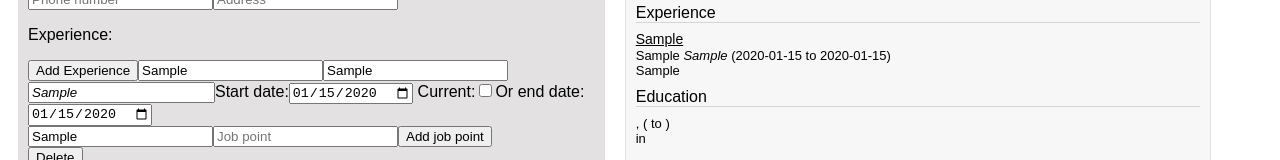
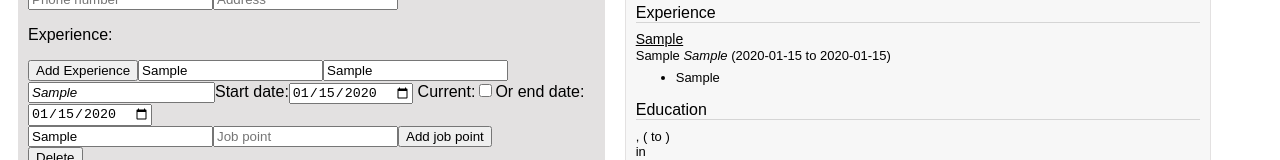
Before and after one commit to jesscz/cv-app, a React (Create React App) app: page / in a window 1280 px wide. Both pictures are taken after typing "Sample", "Sample", "Sample", "2020-01-15", "2020-01-15", "Sample" into the empty fields and a click on the button "Add job point". Shown: the part 189-349 px from the top of the page. Built offline with nearby package versions, Linux system fonts and the light colour scheme.

Commit message:
Add job points to preview excluding blank ones

```diff
--- a/src/components/Experience.js
+++ b/src/components/Experience.js
@@ -89,8 +89,8 @@ class Experience extends Component {
                             className="expEnd"
                         />
                     </label>
-                    <div>
-                        <label htmlFor="description">
+                    <div htmlFor="description" className='jobPoints'>
+                        <label>
                             <input
                                 onChange= {this.props.onDescriptionChange}
                                 placeholder="Job point"
--- a/src/components/Preview.js
+++ b/src/components/Preview.js
@@ -23,6 +23,7 @@ class Preview extends Component {
             />)
         }
 
+
         return (
             <div className='preview'>
                 <div className='previewPersonalInfo'>
@@ -44,7 +45,14 @@ class Preview extends Component {
                         <span className='expCity'>{this.props.data.experience.expCity}{' '}</span>
                         <span>{'('}{this.props.data.experience.expStart}{' to '}</span>
                         <span>{this.props.data.experience.expEnd}{')'}</span>
-                        <p>{this.props.data.experience.description}</p>
+                        <ul>{this.props.data.experience.description
+                            .filter((i) => {
+                                return i !== '';
+                            })
+                            .map((i) => {
+                                return <li>{[i]}</li>
+                            })
+                        }</ul>
                     </div>
                     {expChildren}
                 </div>
--- a/src/components/extraExperienceInput.js
+++ b/src/components/extraExperienceInput.js
@@ -68,8 +68,8 @@ class ExtraExperienceInput extends Component {
                         className="expEnd"
                     />
                 </label>
-                <div>
-                    <label htmlFor="description">
+                <div htmlFor="description" className='jobPoints'>
+                    <label>
                         <input
                             onChange= {this.props.onDescriptionChange}
                             placeholder="Job points"
--- a/src/css/Preview.css
+++ b/src/css/Preview.css
@@ -41,3 +41,6 @@
 .expCity {
     font-style: italic;
 }
+li{
+    line-height: normal;
+}
```
